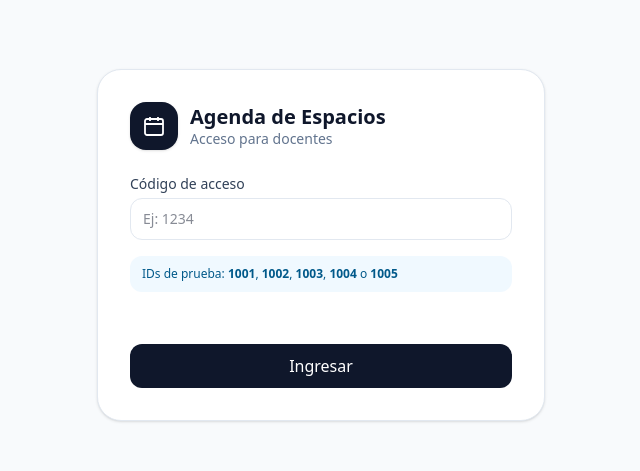
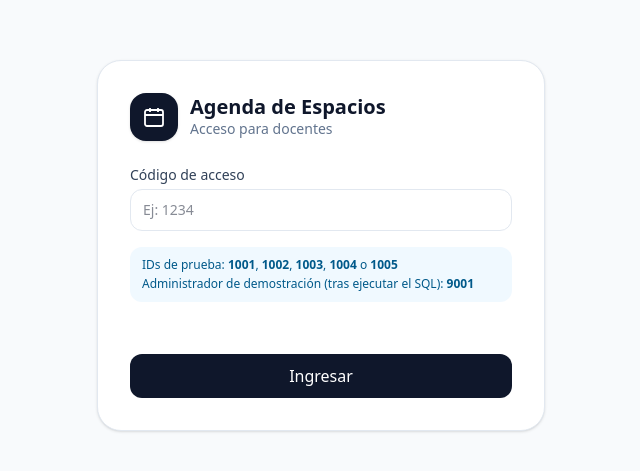
Before and after one commit to Alan-sastre/gestor-salones, a React (Vite) app: page / in a window 1280 px wide. Shown: the part 155-626 px from the top of the page, without its empty margins (319-959 px from the left). Built offline with nearby package versions, Linux system fonts and the light colour scheme; no server answers; the HTML template or start-up script is replaced by a standard one.

Commit message:
Agregar mensajes informativos sobre el modo de conexión en LoginScreen para administradores y docentes

```diff
--- a/src/components/LoginScreen.jsx
+++ b/src/components/LoginScreen.jsx
@@ -39,6 +39,14 @@ export default function LoginScreen({
           {isSupabaseConfigured && (
             <p className="rounded-xl bg-sky-50 px-3 py-2 text-xs leading-relaxed text-sky-800">
               IDs de prueba: <strong>1001</strong>, <strong>1002</strong>, <strong>1003</strong>, <strong>1004</strong> o <strong>1005</strong>
+              <br />
+              Administrador de demostración (tras ejecutar el SQL): <strong>9001</strong>
+            </p>
+          )}
+
+          {!isSupabaseConfigured && (
+            <p className="rounded-xl bg-sky-50 px-3 py-2 text-xs leading-relaxed text-sky-800">
+              Modo local para docentes: usa cualquier ID numérico. El administrador requiere conexión a Supabase.
             </p>
           )}
 
```
